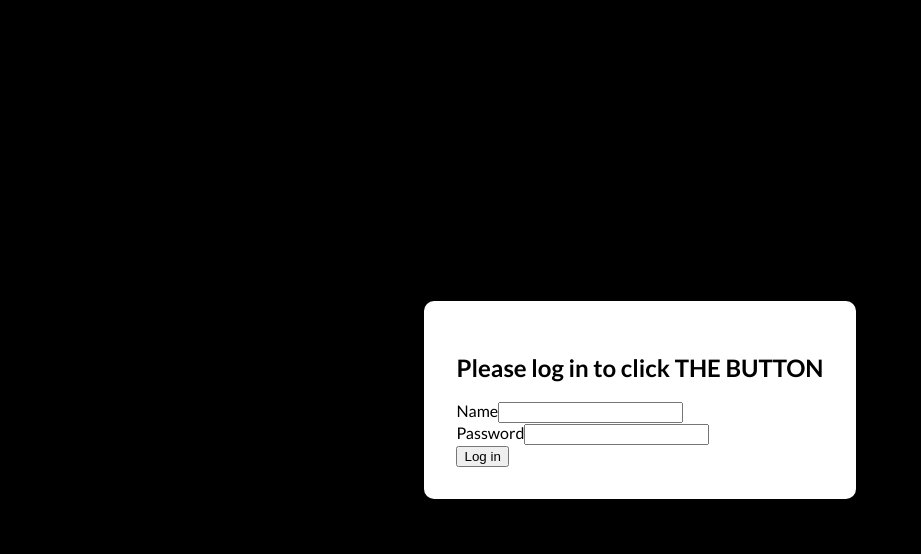
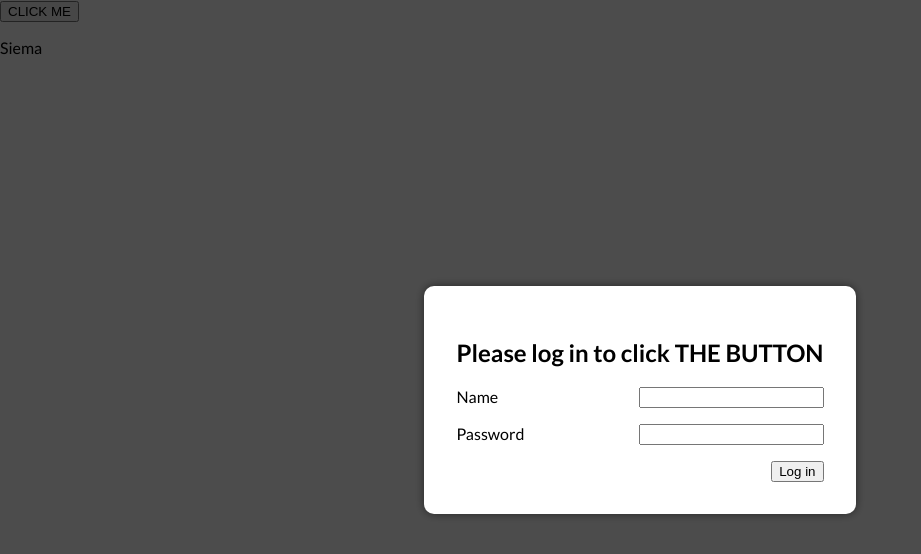
Before and after one commit to goodideagiver/click-the-button, a website built with Parcel: page src/index.html in a window 1280 px wide. Both pictures are taken after a click on the button "CLICK ME". Shown: the whole page, without its empty margins (0-921 px from the left). Built offline with nearby package versions, Linux system fonts and the light colour scheme.

Commit message:
form style ok

```diff
--- a/src/index.html
+++ b/src/index.html
@@ -16,7 +16,7 @@
 		<template id="modal">
 			<div class="modal">
 				<div class="modal-content">
-					<form autocomplete="off">
+					<form class="log-in-form" autocomplete="off">
             <h2>Please log in to click THE BUTTON</h2>
 					<div class="form-row">
 						<label for="name">Name</label
@@ -24,7 +24,7 @@
 					</div>
 					<div class="form-row">
 						<label for="password">Password</label
-						><input id="password" type="text" />
+						><input id="password" type="password" />
 					</div>
           <div class="form-action">
 					<button class="modal-login">Log in</button>
--- a/src/styles/UI/modal.scss
+++ b/src/styles/UI/modal.scss
@@ -1,5 +1,5 @@
 .modal {
-	background: black;
+	background: hsla(0, 0%, 0%, 0.7);
 	position: fixed;
 	width: 100%;
 	height: 100%;
@@ -22,3 +22,19 @@
 	justify-content: space-between;
 	align-items: center;
 }
+
+.form-row {
+	gap: 1rem;
+	display: flex;
+	margin-bottom: 1rem;
+	> * {
+		flex: 1;
+	}
+}
+
+.form-action {
+	display: flex;
+	justify-content: flex-end;
+	align-items: center;
+	gap: 1rem;
+}
```
